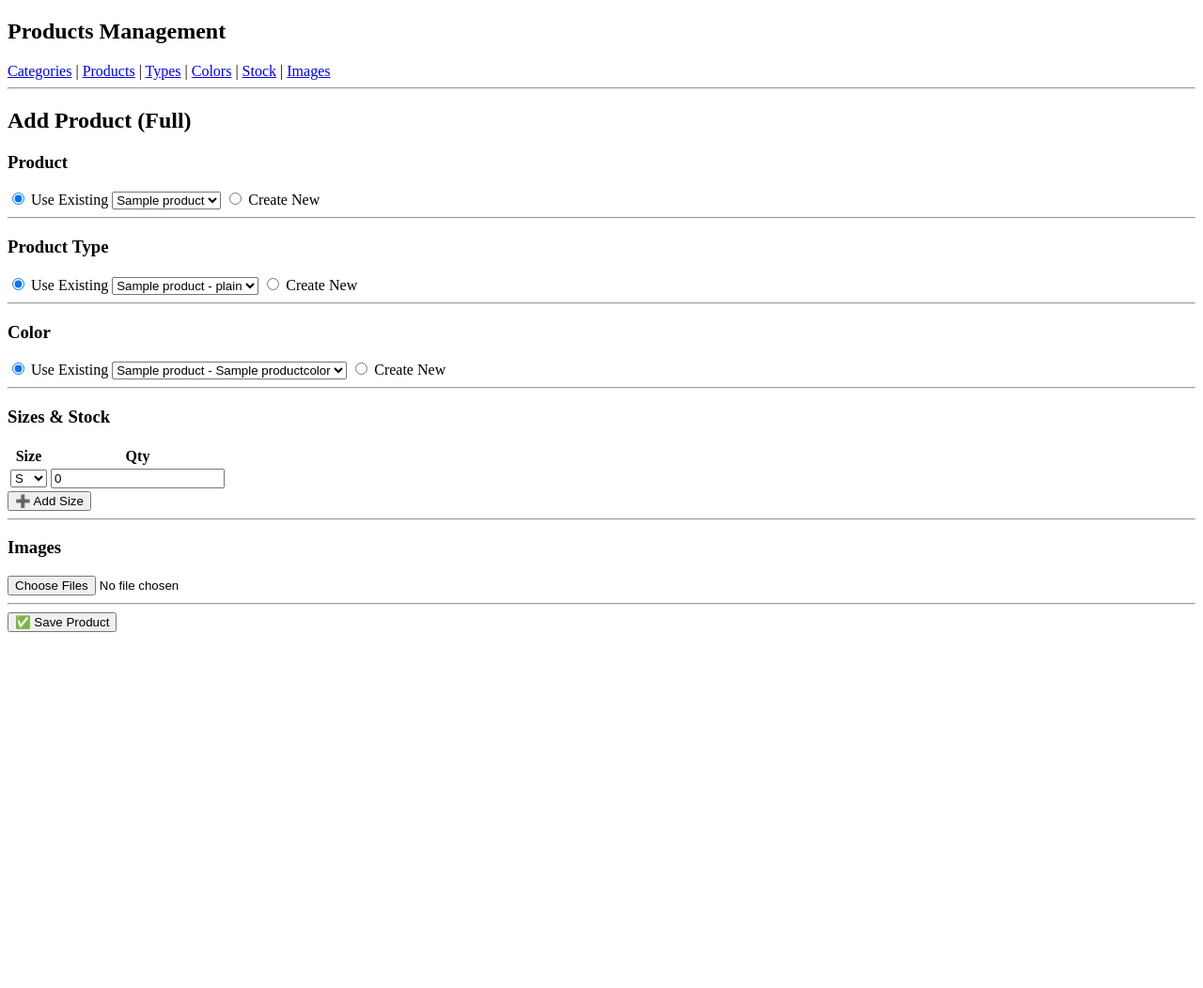
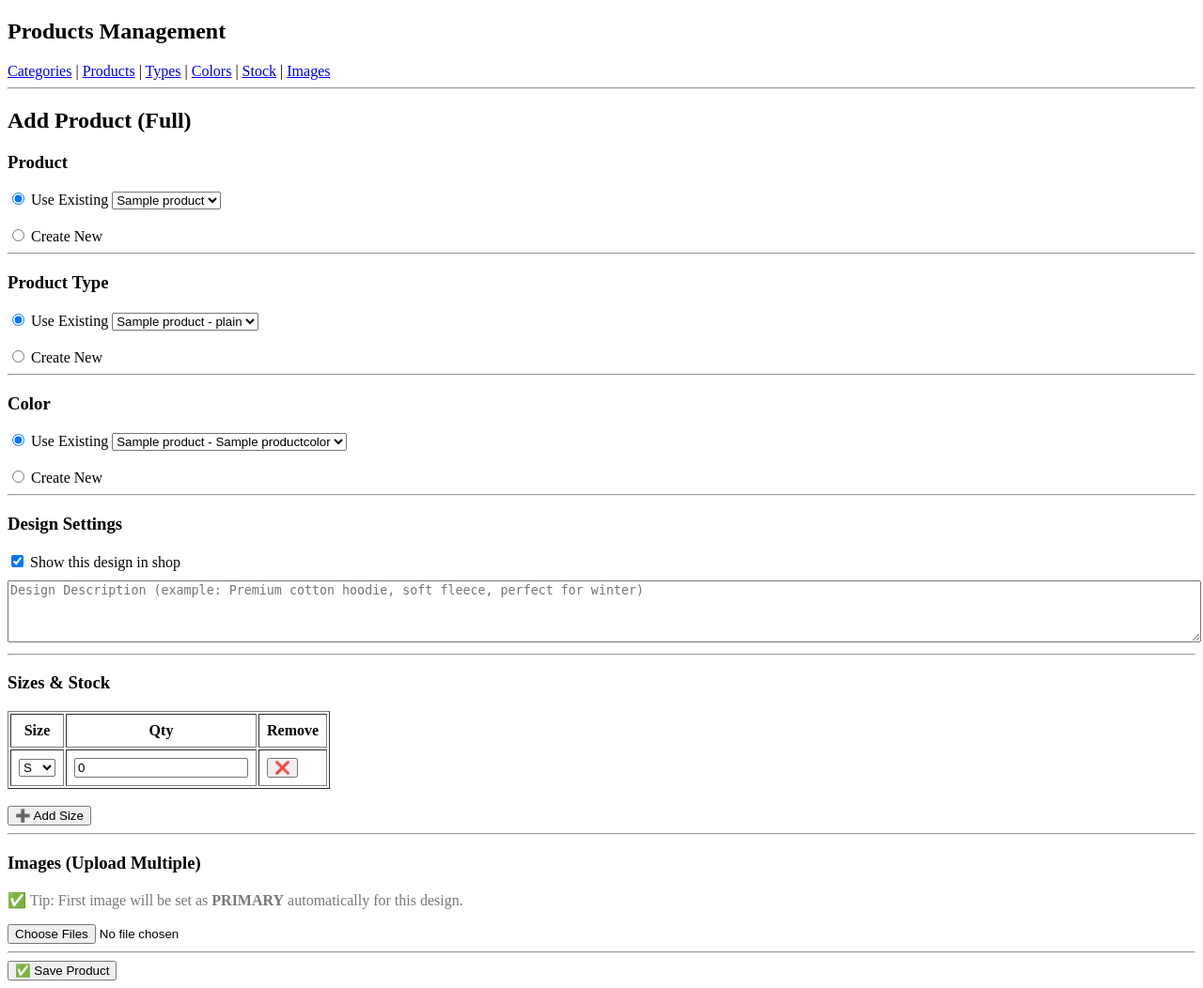
Before and after one commit to ArshGoel/Foxxy-Drip, a Django app: page /prod/products/add-full/ in a window 1280 px wide. Shown: the whole page at 94% size. Before the commit the page ends 673 px from the top, so only its background shows below. Run offline with Django 3.2, Linux system fonts and the light colour scheme; tables that the repository leaves empty hold one stand-in row (values such as "Sample post").

Commit message:
db change

```diff
--- a/Foxxy_Drip/settings.py
+++ b/Foxxy_Drip/settings.py
@@ -138,6 +138,7 @@ CLOUDINARY_STORAGE = {
     'API_KEY': config('CLOUDINARY_API_KEY'),
     'API_SECRET': config('CLOUDINARY_API_SECRET')
 }
+os.environ["CLOUDINARY_URL"] = f"cloudinary://{config('CLOUDINARY_API_KEY')}:{config('CLOUDINARY_API_SECRET')}@{config('CLOUDINARY_CLOUD_NAME')}"
 
 # STATIC files — CSS / JS / images
 STATIC_URL = '/static/'
--- a/Products/models.py
+++ b/Products/models.py
@@ -117,25 +117,33 @@ class ProductColorSize(models.Model):
 
     def __str__(self):
         return f"{self.color.name} - {self.size} ({self.quantity})"
+class Design(models.Model):
+    product = models.ForeignKey(Product, on_delete=models.CASCADE, related_name="designs")
+    product_type = models.ForeignKey(ProductType, on_delete=models.CASCADE, related_name="designs")
+    color = models.ForeignKey(ProductColor, on_delete=models.CASCADE, related_name="designs")
+
+    # ✅ moved here
+    name = models.CharField(max_length=150,default="Default Design Name")
+    description = models.TextField(blank=True, null=True)
+    show_in_shop = models.BooleanField(default=True)
+
+    class Meta:
+        unique_together = ("product", "product_type", "color")
+
+    def clean(self):
+        if self.product_type.product != self.product:
+            raise ValidationError("ProductType does not belong to this product")
+        if self.color.product != self.product:
+            raise ValidationError("Color does not belong to this product")
+
+    def __str__(self):
+        return f"{self.name} ({self.product.name} - {self.product_type.type_name} - {self.color.name})"
+
+
+# ✅ UPDATED: ProductImage becomes DesignImage (images belong to a design)
 class ProductImage(models.Model):
-    product = models.ForeignKey(
-        Product, on_delete=models.CASCADE, related_name="images"
-    )
-
-    product_type = models.ForeignKey(
-        ProductType,
-        on_delete=models.CASCADE,
-        null=True,
-        blank=True,
-        related_name="images"
-    )
-
-    color = models.ForeignKey(
-        ProductColor,
-        on_delete=models.CASCADE,
-        null=True,
-        blank=True,
-        related_name="images"
+    design = models.ForeignKey(
+        Design, on_delete=models.CASCADE, related_name="images"
     )
 
     image = CloudinaryField(
@@ -146,30 +154,20 @@ class ProductImage(models.Model):
         ],
     )
 
+    # ✅ primary now per design (not product/type/color)
     is_primary = models.BooleanField(default=False)
-    show_in_shop = models.BooleanField(default=True)
-
-    # ✅ NEW: design-level description
-    description = models.TextField(blank=True, null=True)
 
     def save(self, *args, **kwargs):
         if self.is_primary:
             ProductImage.objects.filter(
-                product=self.product,
-                product_type=self.product_type,
-                color=self.color,
+                design=self.design,
                 is_primary=True
             ).exclude(pk=self.pk).update(is_primary=False)
 
         super().save(*args, **kwargs)
 
     def __str__(self):
-        parts = [self.product.name]
-        if self.product_type:
-            parts.append(self.product_type.type_name)
-        if self.color:
-            parts.append(self.color.name)
-        return " - ".join(parts)
+        return f"{self.design.name} - {'Primary' if self.is_primary else 'Image'}"
 
 @transaction.atomic
 def reduce_stock(color, size, qty):
--- a/Products/templates/admin_d/product_full_create.html
+++ b/Products/templates/admin_d/product_full_create.html
@@ -14,7 +14,8 @@
 <h3>Product</h3>
 
 <label>
-<input type="radio" name="product_mode" value="existing" checked onclick="toggle('product_existing','product_new')">
+  <input type="radio" name="product_mode" value="existing" checked
+         onclick="toggle('product_existing','product_new')">
   Use Existing
 </label>
 
@@ -24,16 +25,20 @@ Use Existing
   {% endfor %}
 </select>
 
+<br><br>
+
 <label>
-<input type="radio" name="product_mode" value="new" onclick="toggle('product_new','product_existing')">
+  <input type="radio" name="product_mode" value="new"
+         onclick="toggle('product_new','product_existing')">
   Create New
 </label>
 
-<div id="product_new" style="display:none">
-<input name="product_id" placeholder="Product ID"><br>
-<input name="product_name" placeholder="Product Name"><br>
+<div id="product_new" style="display:none; margin-top:10px;">
+  <input name="product_id" placeholder="Product ID"><br><br>
+  <input name="product_name" placeholder="Product Name"><br><br>
 
   <select name="category">
+    <option value="">Select Category</option>
     {% for c in categories %}
       <option value="{{ c.id }}">{{ c.name }}</option>
     {% endfor %}
@@ -46,7 +51,8 @@ Create New
 <h3>Product Type</h3>
 
 <label>
-<input type="radio" name="type_mode" value="existing" checked onclick="toggle('type_existing','type_new')">
+  <input type="radio" name="type_mode" value="existing" checked
+         onclick="toggle('type_existing','type_new')">
   Use Existing
 </label>
 
@@ -56,17 +62,23 @@ Use Existing
   {% endfor %}
 </select>
 
+<br><br>
+
 <label>
-<input type="radio" name="type_mode" value="new" onclick="toggle('type_new','type_existing')">
+  <input type="radio" name="type_mode" value="new"
+         onclick="toggle('type_new','type_existing')">
   Create New
 </label>
 
-<div id="type_new" style="display:none">
+<div id="type_new" style="display:none; margin-top:10px;">
   <select name="type_name">
-<option>plain</option><option>printed</option><option>embroidery</option>
+    <option value="plain">plain</option>
+    <option value="printed">printed</option>
+    <option value="embroidery">embroidery</option>
   </select>
-<input name="price" placeholder="Price" type="number">
-<input name="discount_price" placeholder="Discount Price" type="number">
+  <br><br>
+  <input name="price" placeholder="Marked Price (MRP)" type="number" step="0.01"><br><br>
+  <input name="discount_price" placeholder="Selling Price" type="number" step="0.01">
 </div>
 
 <hr>
@@ -75,7 +87,8 @@ Create New
 <h3>Color</h3>
 
 <label>
-<input type="radio" name="color_mode" value="existing" checked onclick="toggle('color_existing','color_new')">
+  <input type="radio" name="color_mode" value="existing" checked
+         onclick="toggle('color_existing','color_new')">
   Use Existing
 </label>
 
@@ -85,39 +98,63 @@ Use Existing
   {% endfor %}
 </select>
 
+<br><br>
+
 <label>
-<input type="radio" name="color_mode" value="new" onclick="toggle('color_new','color_existing')">
+  <input type="radio" name="color_mode" value="new"
+         onclick="toggle('color_new','color_existing')">
   Create New
 </label>
 
-<div id="color_new" style="display:none">
+<div id="color_new" style="display:none; margin-top:10px;">
   <input name="color_name" placeholder="Color Name">
 </div>
+
+<hr>
+
+<!-- ================= DESIGN SETTINGS ================= -->
+<h3>Design Settings</h3>
+
+<label style="display:block; margin-bottom:10px;">
+  <input type="checkbox" name="show_in_shop" value="1" checked>
+  Show this design in shop
+</label>
+
+<textarea name="description" rows="4" style="width:100%;"
+          placeholder="Design Description (example: Premium cotton hoodie, soft fleece, perfect for winter)"></textarea>
 
 <hr>
 
 <!-- ================= SIZES ================= -->
 <h3>Sizes & Stock</h3>
 
-<table id="sizes">
-<tr><th>Size</th><th>Qty</th></tr>
+<table id="sizes" border="1" cellpadding="8">
+<tr><th>Size</th><th>Qty</th><th>Remove</th></tr>
+
 <tr>
   <td>
     <select name="size[]">
       <option>S</option><option>M</option><option>L</option><option>XL</option>
     </select>
   </td>
-<td><input name="quantity[]" type="number" value="0"></td>
+  <td><input name="quantity[]" type="number" value="0" min="0"></td>
+  <td><button type="button" onclick="removeRow(this)">❌</button></td>
 </tr>
+
 </table>
 
+<br>
 <button type="button" onclick="addRow()">➕ Add Size</button>
 
 <hr>
 
 <!-- ================= IMAGES ================= -->
-<h3>Images</h3>
-<input type="file" name="images" multiple>
+<h3>Images (Upload Multiple)</h3>
+<p style="color: #777;">
+  ✅ Tip: First image will be set as <b>PRIMARY</b> automatically for this design.
+</p>
+
+<input type="file" name="images" multiple required>
 
 <hr>
 
@@ -129,6 +166,7 @@ function toggle(show, hide) {
     document.getElementById(show).style.display = "block";
     document.getElementById(hide).style.display = "none";
 }
+
 function addRow() {
     document.getElementById("sizes").insertAdjacentHTML("beforeend", `
     <tr>
@@ -137,8 +175,13 @@ function addRow() {
                 <option>S</option><option>M</option><option>L</option><option>XL</option>
             </select>
         </td>
-        <td><input name="quantity[]" type="number" value="0"></td>
+        <td><input name="quantity[]" type="number" value="0" min="0"></td>
+        <td><button type="button" onclick="removeRow(this)">❌</button></td>
     </tr>`);
+}
+
+function removeRow(btn) {
+    btn.closest("tr").remove();
 }
 </script>
 
--- a/Products/urls.py
+++ b/Products/urls.py
@@ -33,5 +33,8 @@ urlpatterns = [
     path("products/add-full/", views.product_full_create, name="product_full_create"),
     path("shop/", views.shop, name="shop"),
     path("shop/<str:product_id>/", views.product_detail, name="product_detail"),
+    path("designs/", views.design_list, name="design_list"),
+    path("designs/add/", views.design_form, name="design_add"),
+    path("designs/<int:pk>/edit/", views.design_form, name="design_edit"),
 
 ]
--- a/Products/views.py
+++ b/Products/views.py
@@ -75,10 +75,15 @@ def image_list(request):
 
 def image_form(request, pk=None):
     obj = ProductImage.objects.get(pk=pk) if pk else None
-    form = ProductImageForm(request.POST or None, request.FILES or None, instance=obj)
-    if form.is_valid():
-        form.save()
-        return redirect("image_list")
+
+    if request.method == "POST":
+        form = ProductImageForm(request.POST, request.FILES, instance=obj)
+        if form.is_valid():
+            form.save()
+            return redirect("image_list")
+    else:
+        form = ProductImageForm(instance=obj)
+
     return render(request, "admin_d/image_form.html", {"form": form})
 
 from django.db import transaction
@@ -143,14 +148,22 @@ def product_full_create(request):
                     quantity=int(q)
                 )
 
-            # ---------------- IMAGES ----------------
-            for img in request.FILES.getlist("images"):
+            show_in_shop = True if request.POST.get("show_in_shop") else False
+            description = request.POST.get("description")
+
+            images = request.FILES.getlist("images")
+
+            for i, img in enumerate(images):
                 ProductImage.objects.create(
                     product=product,
                     product_type=product_type,
                     color=color,
                     image=img,
+                    is_primary=(i == 0),   # ✅ first image primary
+                    show_in_shop=show_in_shop,
+                    description=description
                 )
+
 
             return redirect("product_list")
 
@@ -220,3 +233,20 @@ def product_detail(request, product_id):
         "images": images,
         "primary_image": primary_image,
     })
+from django.shortcuts import render, redirect, get_object_or_404
+from .models import Design
+from .forms import DesignForm
+
+def design_list(request):
+    designs = Design.objects.select_related("product", "product_type", "color")
+    return render(request, "admin_d/design_list.html", {"designs": designs})
+
+def design_form(request, pk=None):
+    obj = Design.objects.get(pk=pk) if pk else None
+    form = DesignForm(request.POST or None, instance=obj)
+
+    if form.is_valid():
+        form.save()
+        return redirect("design_list")
+
+    return render(request, "admin_d/design_form.html", {"form": form})
```
Also changed, not shown: Products/admin.py (+27 -9 lines), Products/forms.py (+11 -0 lines), Products/templates/admin_d/design_form.html (added, +19 -0 lines), Products/templates/admin_d/image_form.html (+82 -1 lines), Accounts/migrations/0001_initial.py, Products/migrations/0001_initial.py, Products/migrations/0002_alter_producttype_discount_price_and_more.py (deleted), Products/migrations/0003_productimage_show_in_shop.py (deleted), Products/migrations/0004_productimage_description.py (deleted), Services/migrations/0001_initial.py, Services/migrations/0002_alter_producttype_unique_together.py (deleted), Services/migrations/0003_alter_producttype_unique_together.py (deleted). Lines whose indentation alone changed are shown as unchanged.
